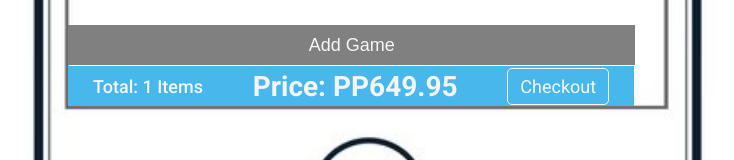
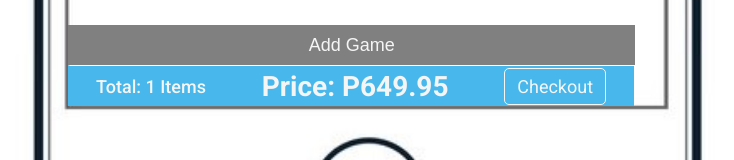
Before and after one commit to althealoui/assessmentProject, a plain HTML site: page index.html in a window 1280 px wide. Shown: the part 1137-1297 px from the top of the page, without its empty margins (292-1026 px from the left). Drawn offline with Linux system fonts and the light colour scheme.

Commit message:
Update index.html

```diff
--- a/index.html
+++ b/index.html
@@ -77,7 +77,7 @@
 
       <div class="checkout">
         <p>Total: <span class="items">1 </span> Items</p>
-        <h2>Price: P<span class="priceTotal">P649.95</span></h2>
+        <h2>Price: P<span class="priceTotal">649.95</span></h2>
         <a href="#">Checkout</a>
       </div>
 
```
